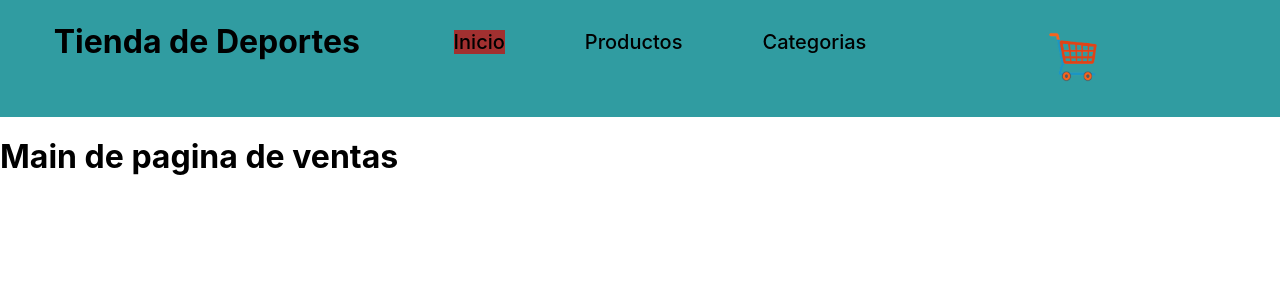
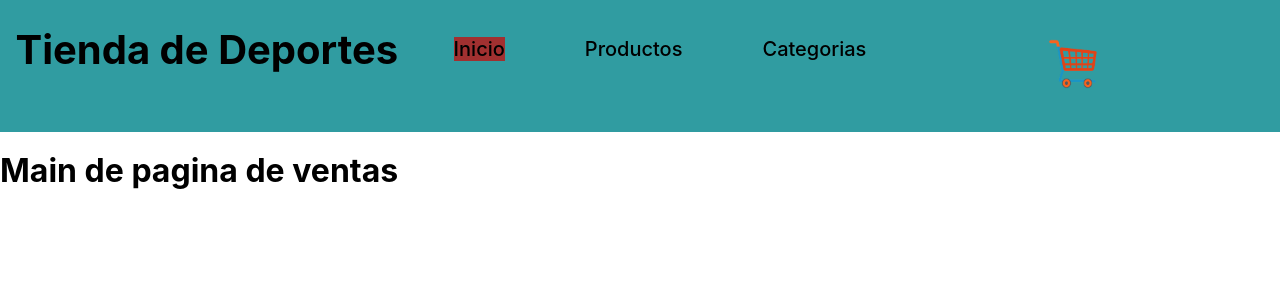
Before and after one commit to franrey98/rey-app, a React (Create React App) app: page / in a window 1280 px wide. Shown: the top 300 px of the page. Built offline with nearby package versions, Linux system fonts and the light colour scheme.

Commit message:
brand a inicio

```diff
--- a/src/components/NavBar.jsx
+++ b/src/components/NavBar.jsx
@@ -1,12 +1,14 @@
 import React from 'react'
 import CartWidget from './CartWidget'
-import { NavLink } from 'react-router-dom'
+import { NavLink, Link } from 'react-router-dom'
 
 const NavBar = () => {
     return (
         <div className='barra-footer'>
             <header>
-                <h1>Tienda de Deportes</h1>
+                <Link to='/'>
+                    <h1>Tienda de Deportes</h1>
+                </Link>
                 <ul className='estilos-nav'>
                     <li>
                         <NavLink className={({ isActive }) => (isActive ? "navbar-activo" : '')} to='/'>Inicio</NavLink>
```
